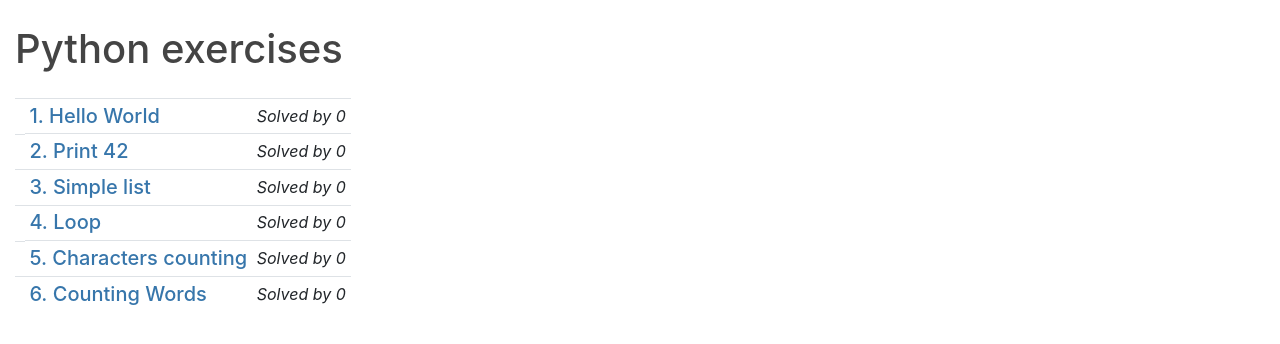
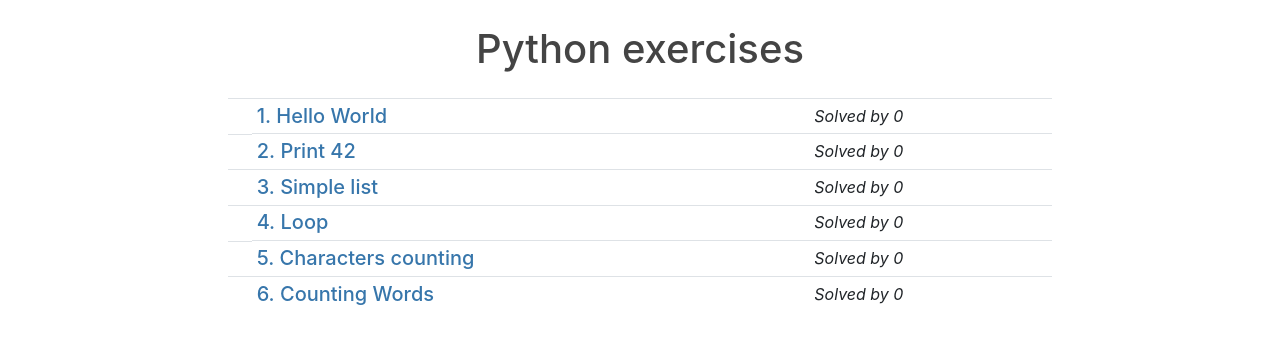
Before and after one commit to hackinscience/hkis-website, a Django app: page /exercises/ in a window 1280 px wide. Shown: the part 57-401 px from the top of the page. Run offline with Django 3.2, Linux system fonts and the light colour scheme; data comes from the database, SQL or seed files in the repository; data that the repository does not hold is empty; parts of the project's set-up code (start-up, migrations or seed data) failed here and were passed over; some libraries are stand-ins or nearby versions.

Commit message:
redisign exercices list

```diff
--- a/website/static/css/hkis.css
+++ b/website/static/css/hkis.css
@@ -68,3 +68,7 @@ pre {
     background-color: #f6f8fa;
     border-radius: 6px;
 }
+
+.align-center{
+    text-align: center;
+}
--- a/website/templates/hkis/exercises.html
+++ b/website/templates/hkis/exercises.html
@@ -5,12 +5,16 @@
 
 {% block container %}
 
-<h1>Python exercises</h1>
+<div class="row">
+  <div class="col-lg-2"></div>
+  <div class="col-lg-8">
 
-<table class="table table-sm table-hover table-responsive">
+    <h1 class="align-center">Python exercises</h1>
+
+    <table class="table table-sm table-hover">
       <tbody>
         {% for exercise in exercises %}
-    <tr onclick="if (!event.ctrlKey){location.href='{% url "exercise" exercise.slug %}';}">
+        <tr onclick="if (!event.ctrlKey){location.href='{% url "exercise" exercise.slug %}';}" class="{% if exercise.tried %}{% if exercise.done %}table-success{% else %}table-danger{% endif %}{% endif %}">
           <td scope="row" class="d-flex align-items-center">
               {% if exercise.tried %}
                 {% if exercise.done %}
@@ -33,4 +37,8 @@
       </tbody>
     </table>
 
+  </div>
+  <div class="col-lg-2"></div>
+</div>
+
 {% endblock %}
```
Lines whose indentation alone changed are shown as unchanged.
